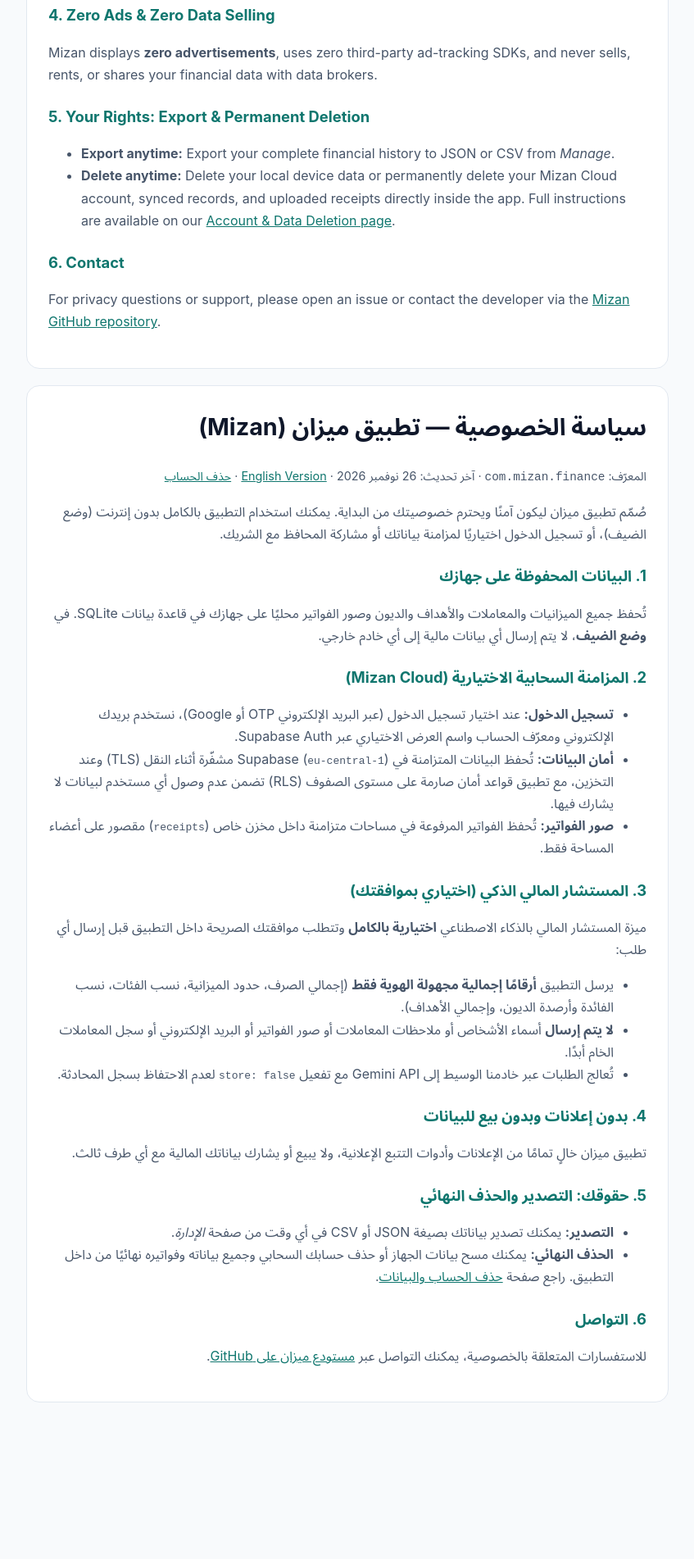
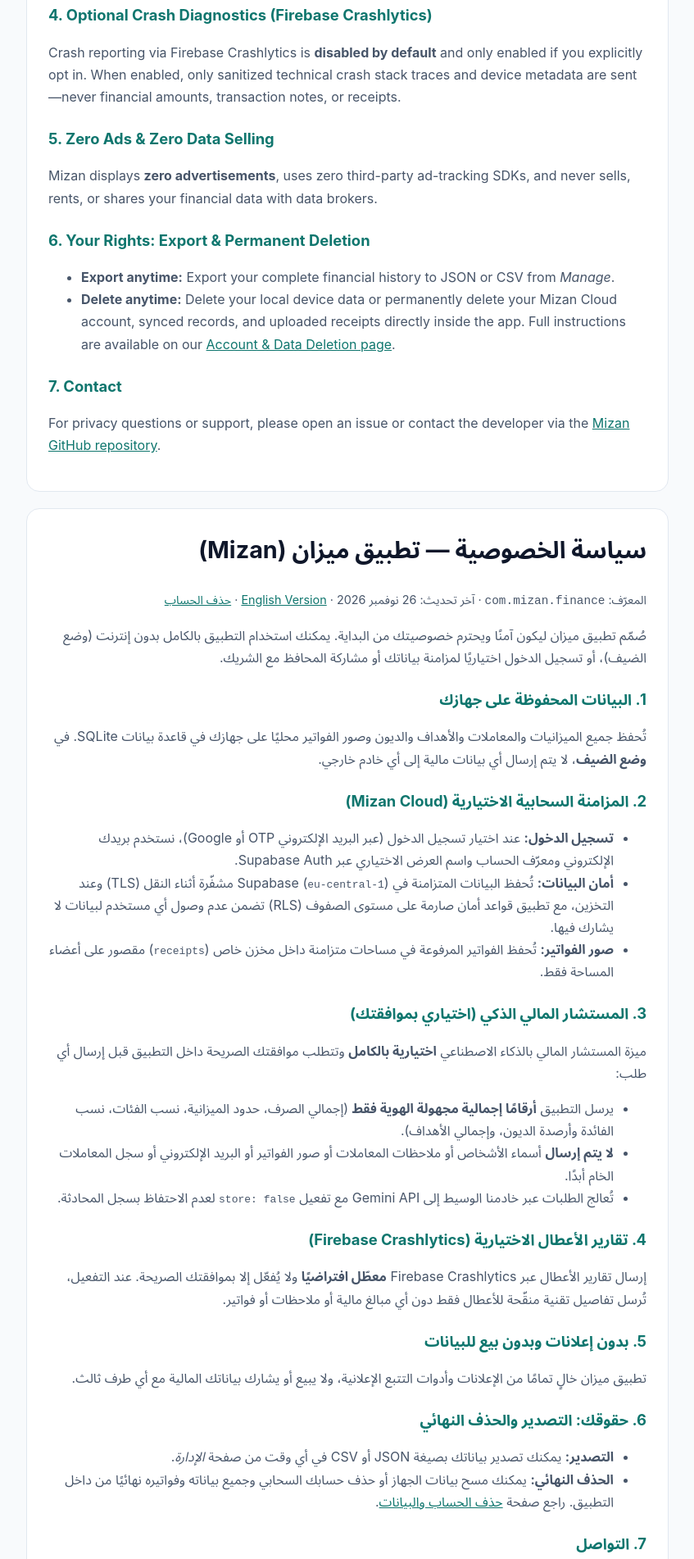
Before and after one commit to FerganyJr/mizan-legal, a plain HTML site: page privacy.html in a window 1280 px wide. Shown: the part 1014-2916 px from the top of the page at 82% size, without its empty margins (216-1063 px from the left). Before the commit the page ends 2809 px from the top, so only its background shows below. Drawn offline with Linux system fonts and the light colour scheme.

Commit message:
Add Android App Links assetlinks.json and Crashlytics disclosure

```diff
--- a/privacy.html
+++ b/privacy.html
@@ -87,19 +87,26 @@
         <li>Requests are routed through our Supabase Edge Function to Google's Gemini API with <code>store: false</code> so conversation state is not persisted server-side.</li>
       </ul>
 
-      <h2>4. Zero Ads &amp; Zero Data Selling</h2>
+      <h2>4. Optional Crash Diagnostics (Firebase Crashlytics)</h2>
+      <p>
+        Crash reporting via Firebase Crashlytics is <strong>disabled by default</strong> and only
+        enabled if you explicitly opt in. When enabled, only sanitized technical crash stack traces
+        and device metadata are sent—never financial amounts, transaction notes, or receipts.
+      </p>
+
+      <h2>5. Zero Ads &amp; Zero Data Selling</h2>
       <p>
         Mizan displays <strong>zero advertisements</strong>, uses zero third-party ad-tracking SDKs,
         and never sells, rents, or shares your financial data with data brokers.
       </p>
 
-      <h2>5. Your Rights: Export &amp; Permanent Deletion</h2>
+      <h2>6. Your Rights: Export &amp; Permanent Deletion</h2>
       <ul>
         <li><strong>Export anytime:</strong> Export your complete financial history to JSON or CSV from <em>Manage</em>.</li>
         <li><strong>Delete anytime:</strong> Delete your local device data or permanently delete your Mizan Cloud account, synced records, and uploaded receipts directly inside the app. Full instructions are available on our <a href="./delete-account.html">Account &amp; Data Deletion page</a>.</li>
       </ul>
 
-      <h2>6. Contact</h2>
+      <h2>7. Contact</h2>
       <p>
         For privacy questions or support, please open an issue or contact the developer via the
         <a href="https://github.com/FerganyJr/mizan-legal">Mizan GitHub repository</a>.
@@ -141,18 +148,24 @@
         <li>تُعالج الطلبات عبر خادمنا الوسيط إلى Gemini API مع تفعيل <code>store: false</code> لعدم الاحتفاظ بسجل المحادثة.</li>
       </ul>
 
-      <h2>4. بدون إعلانات وبدون بيع للبيانات</h2>
+      <h2>4. تقارير الأعطال الاختيارية (Firebase Crashlytics)</h2>
+      <p>
+        إرسال تقارير الأعطال عبر Firebase Crashlytics <strong>معطّل افتراضيًا</strong> ولا يُفعّل
+        إلا بموافقتك الصريحة. عند التفعيل، تُرسل تفاصيل تقنية منقّحة للأعطال فقط دون أي مبالغ مالية أو ملاحظات أو فواتير.
+      </p>
+
+      <h2>5. بدون إعلانات وبدون بيع للبيانات</h2>
       <p>
         تطبيق ميزان خالٍ تمامًا من الإعلانات وأدوات التتبع الإعلانية، ولا يبيع أو يشارك بياناتك المالية مع أي طرف ثالث.
       </p>
 
-      <h2>5. حقوقك: التصدير والحذف النهائي</h2>
+      <h2>6. حقوقك: التصدير والحذف النهائي</h2>
       <ul>
         <li><strong>التصدير:</strong> يمكنك تصدير بياناتك بصيغة JSON أو CSV في أي وقت من صفحة <em>الإدارة</em>.</li>
         <li><strong>الحذف النهائي:</strong> يمكنك مسح بيانات الجهاز أو حذف حسابك السحابي وجميع بياناته وفواتيره نهائيًا من داخل التطبيق. راجع صفحة <a href="./delete-account.html#ar">حذف الحساب والبيانات</a>.</li>
       </ul>
 
-      <h2>6. التواصل</h2>
+      <h2>7. التواصل</h2>
       <p>
         للاستفسارات المتعلقة بالخصوصية، يمكنك التواصل عبر
         <a href="https://github.com/FerganyJr/mizan-legal">مستودع ميزان على GitHub</a>.
```
Also changed, not shown: .well-known/assetlinks.json (added).
